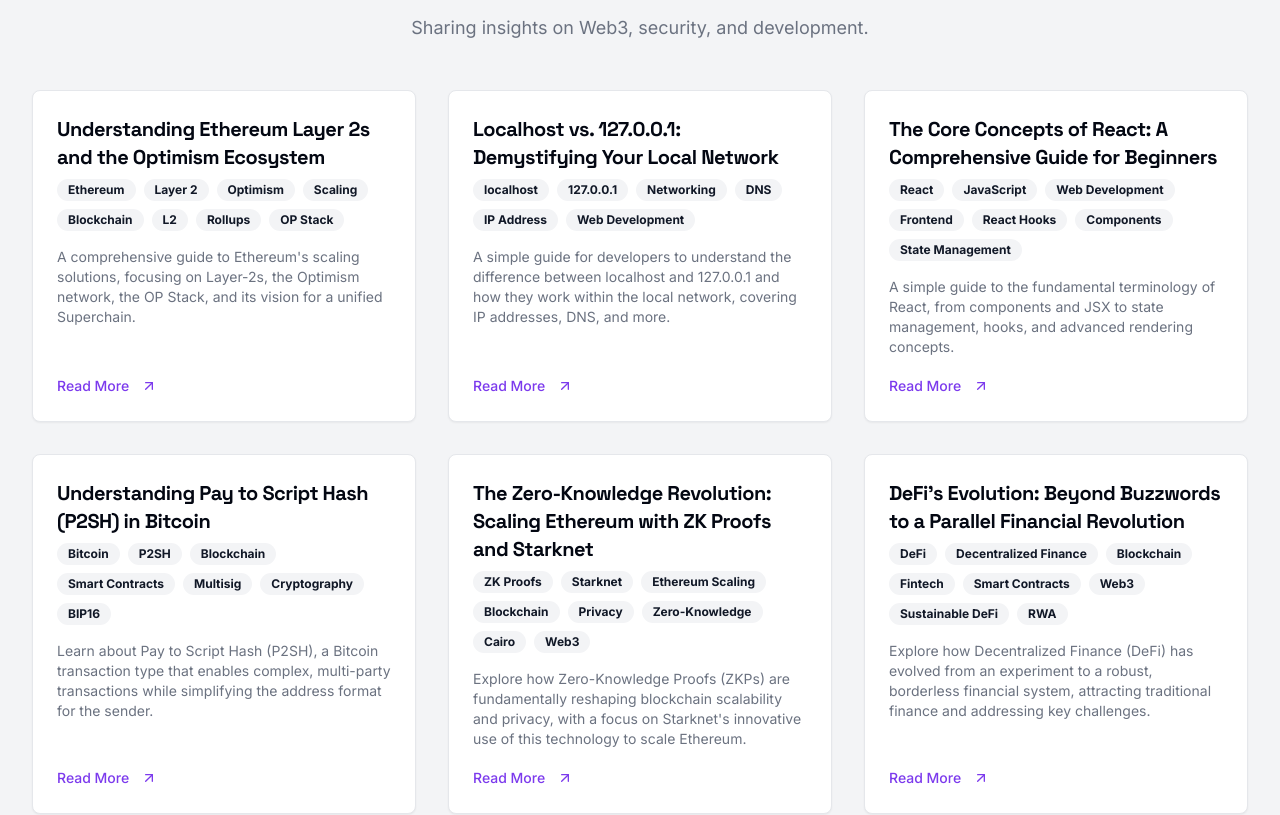
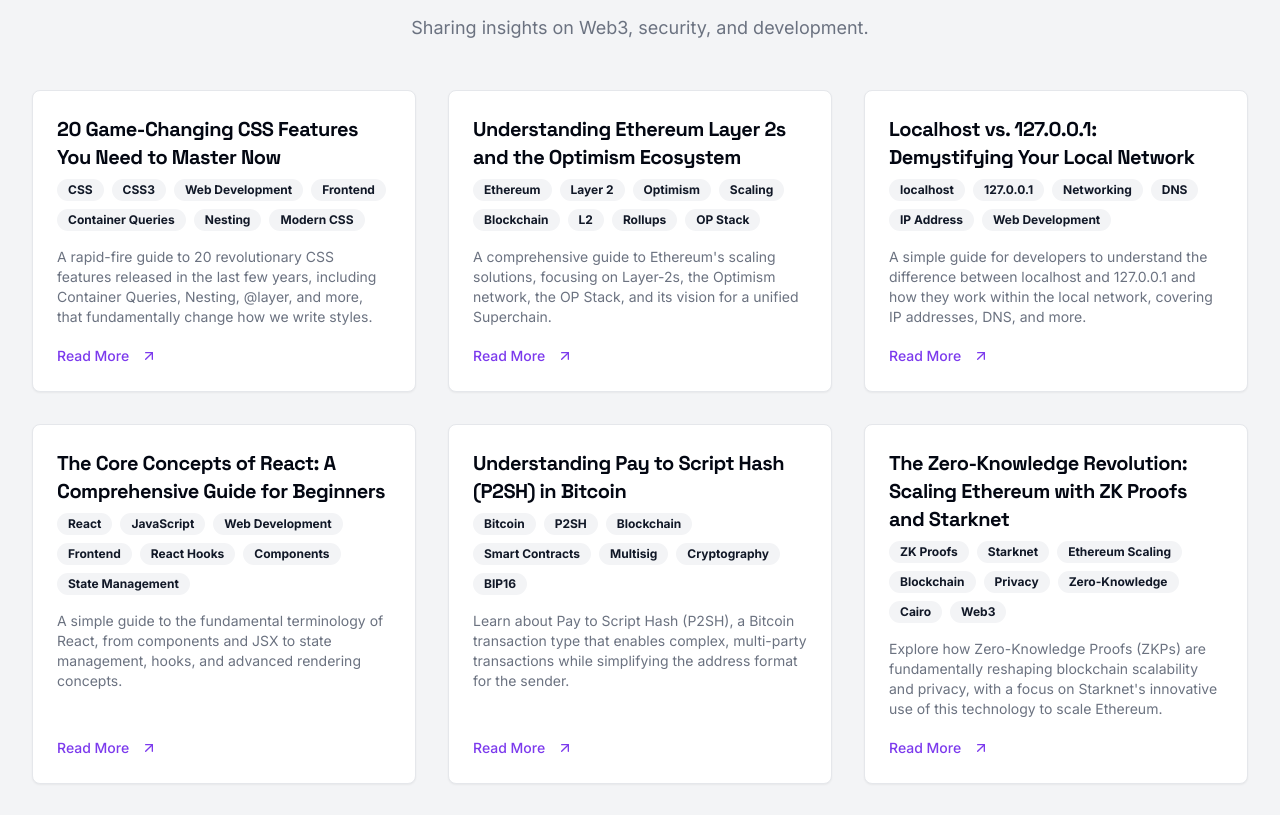
Before and after one commit to mishraji874/Portfolio, a Next.js app: page / in a window 1280 px wide. Shown: the part 8153-8968 px from the top of the page. Built offline with nearby package versions, Linux system fonts and the light colour scheme.

Commit message:
20-modern-css-features blog addede

```diff
--- a/src/components/sections/blog.tsx
+++ b/src/components/sections/blog.tsx
@@ -5,6 +5,21 @@
 import { ArrowUpRight, ArrowRight } from "lucide-react";
 
 const blogPosts = [
+  {
+    title: "20 Game-Changing CSS Features You Need to Master Now",
+    description:
+      "A rapid-fire guide to 20 revolutionary CSS features released in the last few years, including Container Queries, Nesting, @layer, and more, that fundamentally change how we write styles.",
+    url: "https://markdown-memoirs.vercel.app/blogs/20-modern-css-features",
+    tags: [
+      "CSS",
+      "CSS3",
+      "Web Development",
+      "Frontend",
+      "Container Queries",
+      "Nesting",
+      "Modern CSS",
+    ],
+  },
   {
     title: "Understanding Ethereum Layer 2s and the Optimism Ecosystem",
     description:
@@ -82,23 +97,6 @@
       "Web3",
     ],
   },
-  {
-    title:
-      "DeFi's Evolution: Beyond Buzzwords to a Parallel Financial Revolution",
-    description:
-      "Explore how Decentralized Finance (DeFi) has evolved from an experiment to a robust, borderless financial system, attracting traditional finance and addressing key challenges.",
-    url: "https://markdown-memoirs.vercel.app/blogs/defi-parallel-financial-system",
-    tags: [
-      "DeFi",
-      "Decentralized Finance",
-      "Blockchain",
-      "Fintech",
-      "Smart Contracts",
-      "Web3",
-      "Sustainable DeFi",
-      "RWA",
-    ],
-  },
 ];
 
 export default function BlogSection() {
```
